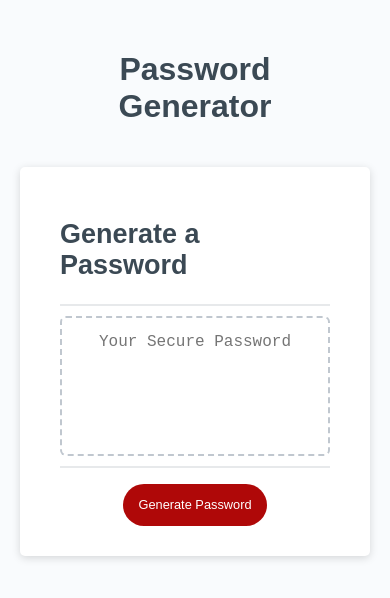
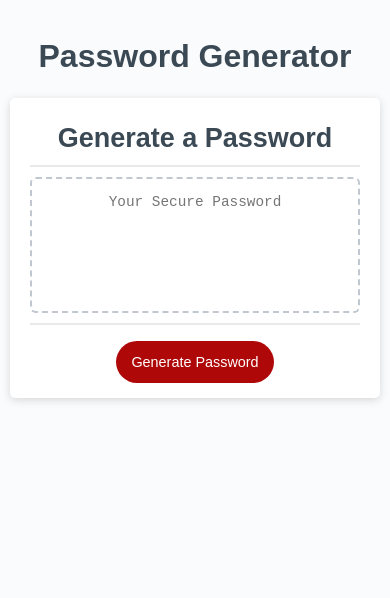
Before and after one commit to Qcent/js-password-generator, a plain HTML site: page index.html in a window 390 px wide. Drawn offline with Linux system fonts and the light colour scheme.

Commit message:
prompt looks better now/ and the whole site scales nicely down to 221px wide

```diff
--- a/assets/css/style.css
+++ b/assets/css/style.css
@@ -5,7 +5,7 @@
 }
 
 * {
-    /* border: 1px solid black;  */
+    /*  border: 1px solid black;  */
 }
 
 html,
@@ -113,7 +113,7 @@ button[disabled] {
     padding-left: 15px;
     padding-right: 15px;
     padding-bottom: 85px;
-    font-size: 1.2rem;
+    font-size: 1.2em;
     text-align: center;
     margin-top: 10px;
     margin-bottom: 10px;
@@ -126,74 +126,131 @@ button[disabled] {
 }
 
 #passwordOverlay {
+    /*  this will overlay ontop of the password element
+        and display the Criteria Prompt to user */
     display: flex;
     flex-direction: column;
+    /* position absolute to take out of flow and place directly ontop of password covering 100% */
     position: absolute;
     top: 0;
     left: 0;
     width: 100%;
     height: 100%;
     background-color: burlywood;
+    /* initially this should be hidden behind password */
     z-index: -1;
 }
 
+#charSelect-wrapper,
 #charLength-wrapper {
     align-self: center;
+    display: flex;
+    flex-wrap: wrap;
+    margin-top: .2em;
 }
 
-input #charLength {
-    width: 4em;
+#charSelect-wrapper {
+    justify-content: flex-end;
+    max-width: 350px;
 }
 
-#char-select-boxes {
-    display: flex;
-    flex-wrap: wrap;
-    justify-content: flex-end;
+#charLength-wrapper {
+    justify-content: center;
+    align-items: center;
+    height: 100%;
 }
 
-#char-select-boxes label.title {
+#charSelect-wrapper label.title {
     width: 90%;
-    margin-top: 10px;
 }
 
-#char-select-boxes label {
+#charSelect-wrapper label {
     width: 45%;
     align-self: flex-end;
+    /* need to display:flex this so the checkboxes
+    can align centered with their labels */
+    display: flex;
+    align-items: center;
 }
 
-.tooltip #tooltipText {
-    visibility: hidden;
-    background-color: black;
-    color: #fff;
-    padding: 5px 8px;
-    border-radius: 6px;
-    /* Position the tooltip text */
-    position: absolute;
-    z-index: 1;
-}
-
-.tooltip:hover #tooltipText {
-    visibility: visible;
-    position: fixed;
+input#charLength {
+    margin: 0 .2em;
+    width: 2.5em;
+    font-size: 1.2em;
+    text-align: center;
 }
 
 @media (max-width: 690px) {
+    /* fonts get smaller */
     .btn {
-        font-size: 1rem;
+        font-size: 1em;
         margin: 16px 0px 0px 0px;
         padding: 10px 15px;
     }
     #password,
     #passwordOverlay {
-        font-size: 1rem;
+        font-size: 1em;
     }
-    #char-select-boxes label {
-        /*   width: 100%;  */
+    /* but checkbox select area gets bigger for ease of finger taping */
+    #charSelect-wrapper label[for] {
+        padding: .4em 0;
     }
 }
 
 @media (max-width: 500px) {
+    /* start to resize padding and margins to fit better on small screens */
+    .wrapper {
+        padding: 15px 10px 0 10px;
+    }
+    header {
+        padding: 10px;
+    }
+    h1,
+    h2 {
+        /* using margin-block -start and -end
+        because thats what the user agent stylsheet
+        rule that I want to override is called*/
+        margin-block-start: .4em;
+        margin-block-end: .4em;
+    }
+    div.card {
+        padding: 15px 20px;
+    }
+    .card-header h2 {
+        /*looks weird off to the side so center this */
+        text-align: center;
+    }
+    #password,
+    #passwordOverlay {
+        font-size: .8em;
+    }
+    /* checkbox select area gets even bigger */
+    #charSelect-wrapper label[for] {
+        padding: .6em 0;
+    }
+    #charLength-wrapper {
+        margin-top: 0;
+    }
     .btn {
-        font-size: 0.8rem;
+        font-size: 0.8em;
     }
 }
+
+@media (max-width: 360px) {
+    /* with this last media query site now
+    looks good down to a 221px wide screen */
+    #password,
+    #passwordOverlay {
+        font-size: .8em;
+    }
+    #charSelect-wrapper {
+        justify-content: center;
+    }
+    #charSelect-wrapper label[for] {
+        padding: .8em 0;
+        font-size: .7em;
+    }
+    .btn {
+        font-size: 0.8em;
+    }
+}
--- a/index.html
+++ b/index.html
@@ -23,7 +23,7 @@
                 <!-- MY NEW HTML HERE -->
                 <div id="passwordOverlay">
 
-                    <div id="char-select-boxes">
+                    <div id="charSelect-wrapper">
                         <label class="title">Type(s) of Characters:</label>
                         <label for="allowUpper">
                         <input type="checkbox" id="allowUpper" name="Upper" value="" checked>
```
